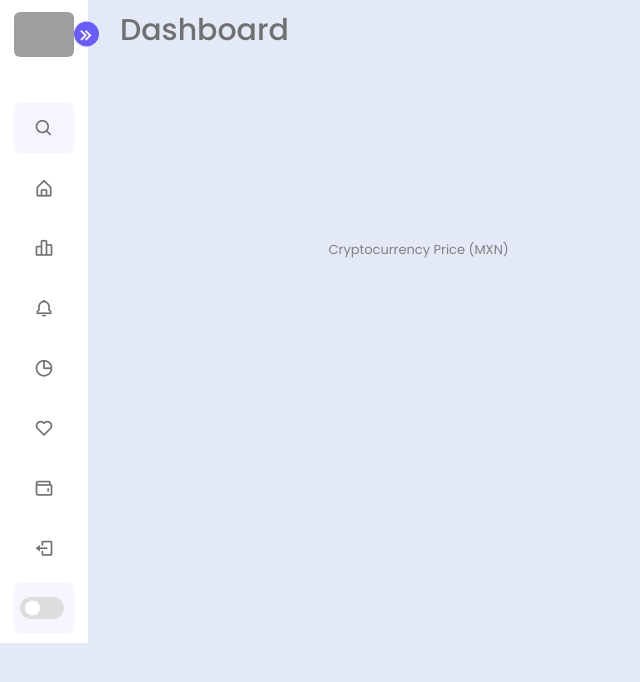
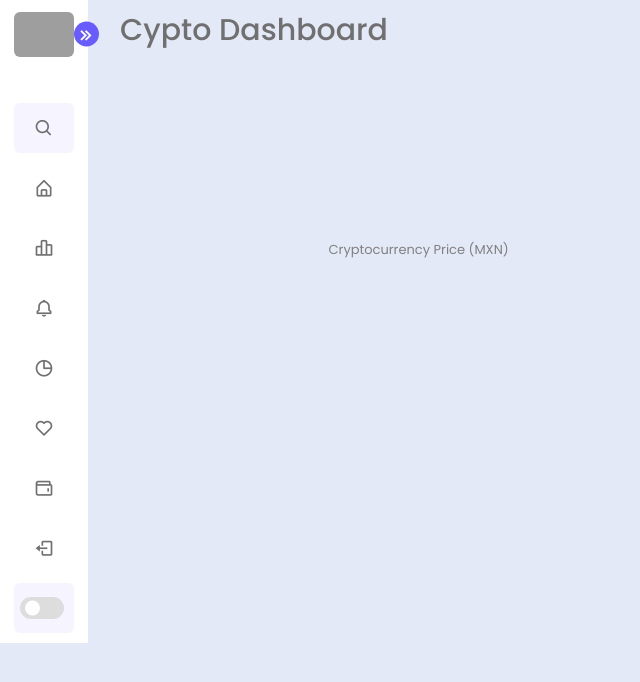
Before and after one commit to Proyecto-Dashboard/Proyecto-Dashboard.io, a plain HTML site: page index.html in a window 1280 px wide. Shown: the top 682 px of the page, without its empty margins (0-640 px from the left). Drawn offline with nearby package versions, Linux system fonts and the light colour scheme; no server answers; grey boxes are pictures that could not be loaded.

Commit message:
Se modifico el HTML

```diff
--- a/index.html
+++ b/index.html
@@ -98,7 +98,7 @@
     </nav>
 
     <section class="home">
-        <div class="text">Dashboard</div>
+        <div class="text">Cypto Dashboard</div>
     </section>
 
     <!-- API charts -->
```
